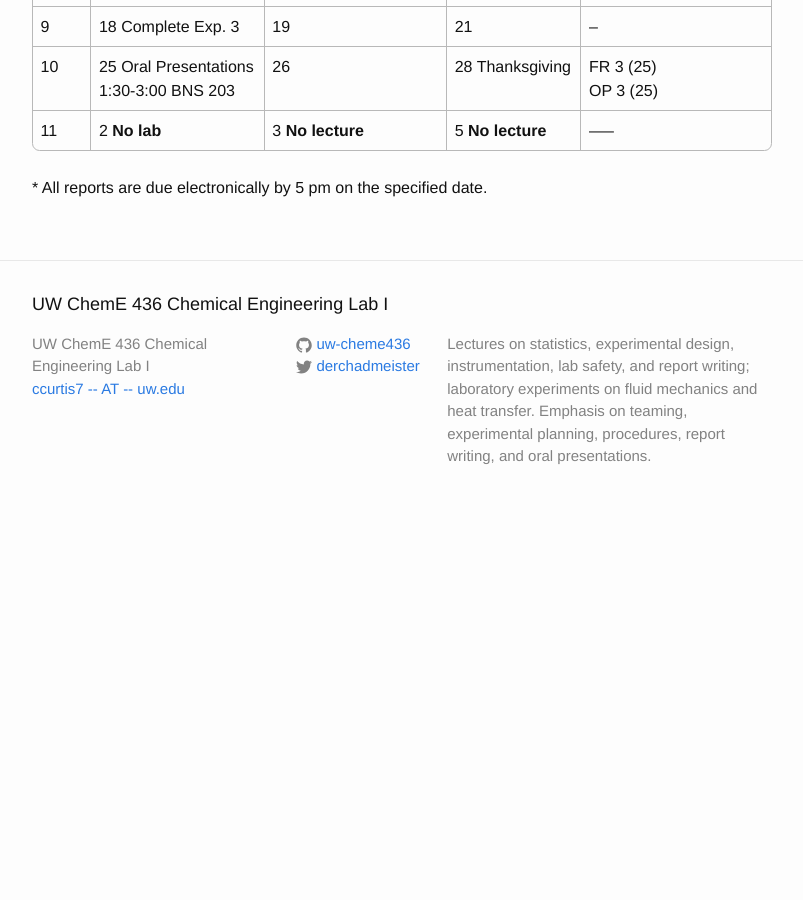
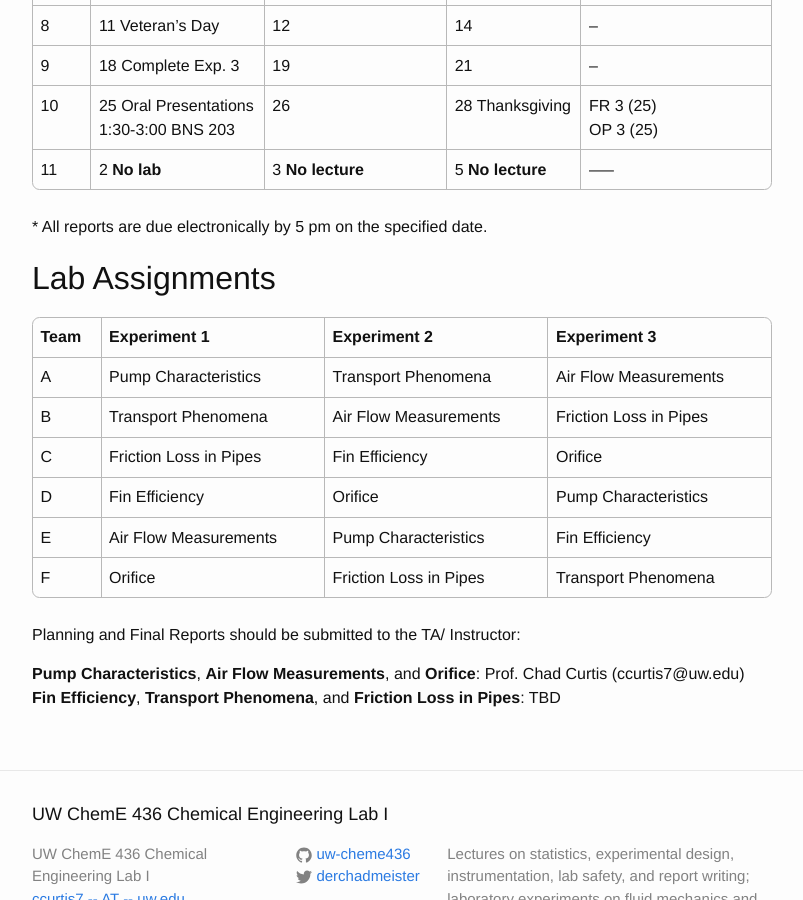
Before and after one commit to uw-cheme485/uw-cheme485.github.io, a Jekyll site: the page built from syllabus.md, in a window 1280 px wide and 900 px high, scrolled down 886 px. Shown: the whole window, without its empty margins (238-1041 px from the left). Built offline with Jekyll 4.4.1, drawn with Linux system fonts in a browser that asks for light colours; before the commit the page ends 1414 px from its top, so only the background shows below that.

```diff
--- a/_includes/header.html
+++ b/_includes/header.html
@@ -2,7 +2,7 @@
 
   <div class="wrapper">
 
-    <a class="site-title" href="{{ site.baseurl }}/"><img src="{{ "/images/logo.png" | prepend: site.baseurl }}" height="80px;">{{ site.title }}</a>
+    <a class="site-title" href="{{ site.baseurl }}/">{{ site.title }}</a>
 
 
     <nav class="site-nav">
--- a/syllabus.md
+++ b/syllabus.md
@@ -20,4 +22,20 @@ collection: main
 
 \* All reports are due electronically by 5 pm on the specified date.
 
+## Lab Assignments
+
+| Team | Experiment 1           | Experiment 2           | Experiment 3           |
+| ---- | ---------------------- | ---------------------- | ---------------------- |
+| A    | Pump Characteristics   | Transport Phenomena    | Air Flow Measurements  |
+| B    | Transport Phenomena    | Air Flow Measurements  | Friction Loss in Pipes |
+| C    | Friction Loss in Pipes | Fin Efficiency         | Orifice                |
+| D    | Fin Efficiency         | Orifice                | Pump Characteristics   |
+| E    | Air Flow Measurements  | Pump Characteristics   | Fin Efficiency         |
+| F    | Orifice                | Friction Loss in Pipes | Transport Phenomena    |
+
+Planning and Final Reports should be submitted to the TA/ Instructor:
+
+**Pump Characteristics**, **Air Flow Measurements**, and **Orifice**: Prof. Chad Curtis (ccurtis7@uw.edu)
+**Fin Efficiency**, **Transport Phenomena**, and **Friction Loss in Pipes**: TBD
+
 {: rules="groups"}
```
Also changed, not shown: other parts of syllabus.md (+2 -0 lines), index.md (+4 -2 lines), instructors.md (+2 -2 lines), reading.md (+2 -2 lines), software.md (+2 -2 lines).
